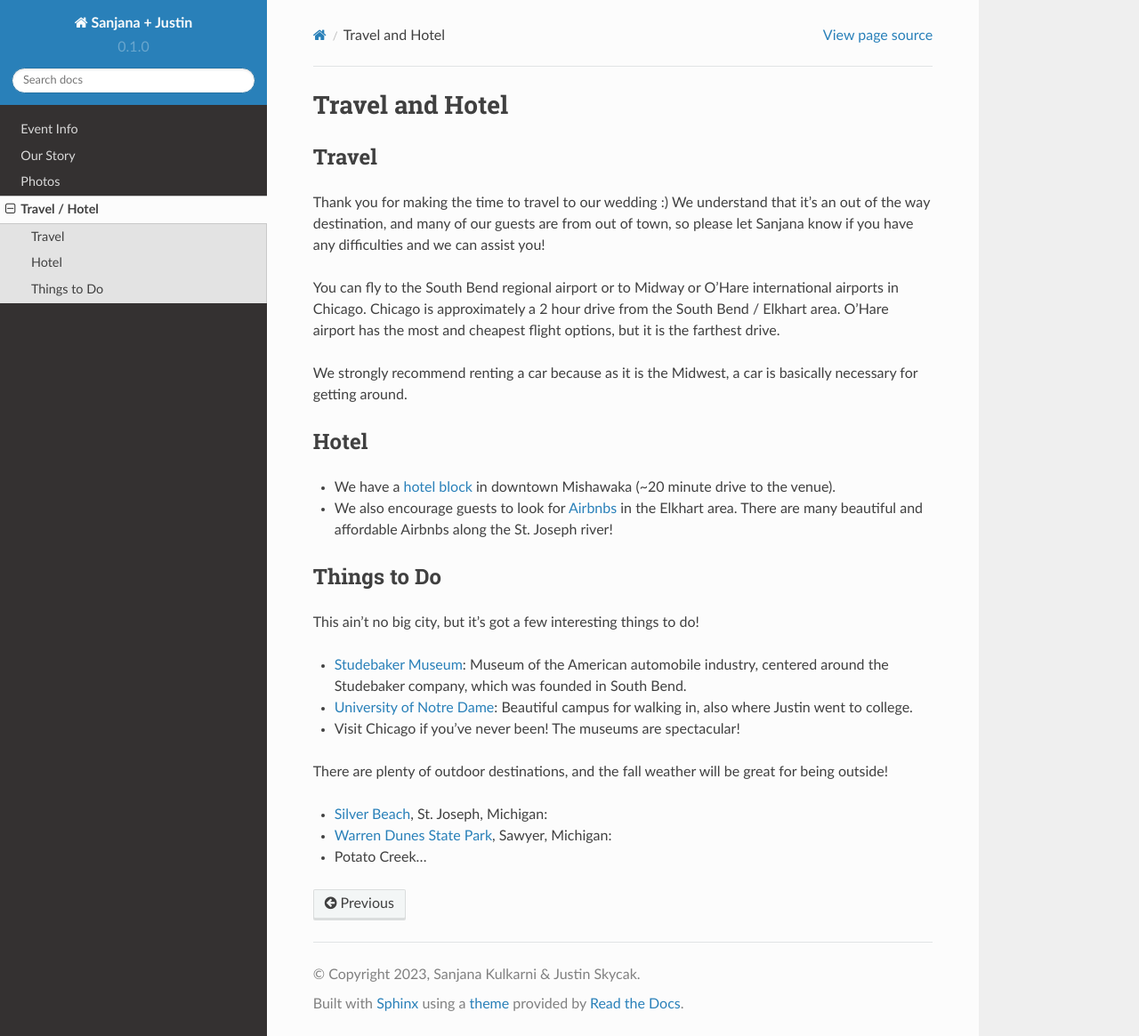
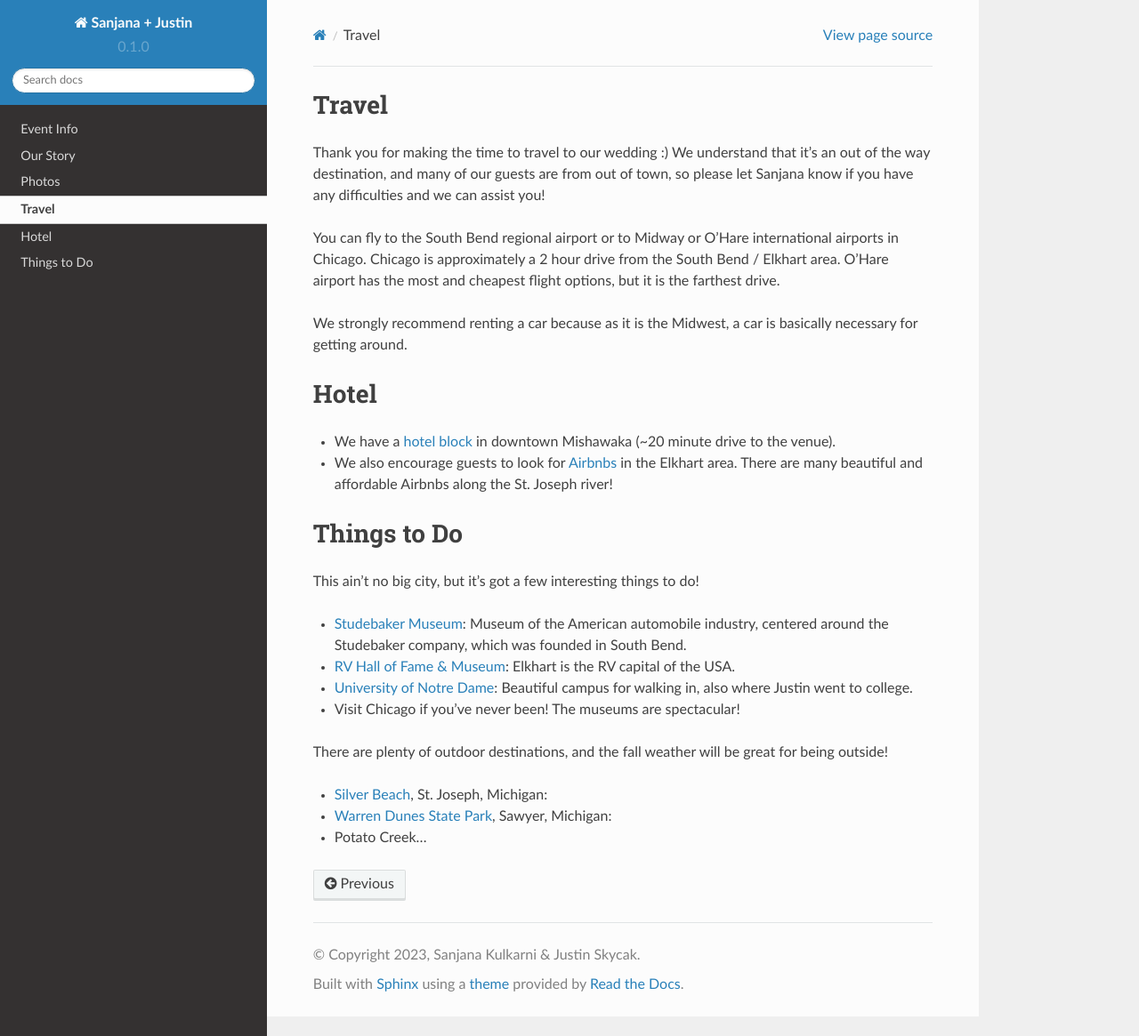
Before and after one commit to jpskycak/wedding, a Sphinx documentation site: the page built from docs/source/hotel.rst, in a window 1280 px wide and 1165 px high. Shown: the whole window at 89% size. Built offline with Sphinx 7.4.7 and the Read the Docs theme 2.0.0, drawn with Linux system fonts in a browser that asks for light colours.

Commit message:
Update hotel.rst

```diff
--- a/docs/source/hotel.rst
+++ b/docs/source/hotel.rst
@@ -1,6 +1,3 @@
-Travel and Hotel
-=====
-
 Travel
 **********
 
@@ -23,6 +20,7 @@ Things to Do
 This ain't no big city, but it's got a few interesting things to do!
 
 * `Studebaker Museum <https://www.studebakermuseum.org/#>`_: Museum of the American automobile industry, centered around the Studebaker company, which was founded in South Bend.
+* `RV Hall of Fame & Museum <https://www.rvmhhalloffame.org/>`_: Elkhart is the RV capital of the USA.
 * `University of Notre Dame <https://www.nd.edu/>`_: Beautiful campus for walking in, also where Justin went to college.
 * Visit Chicago if you've never been! The museums are spectacular!
 
```
